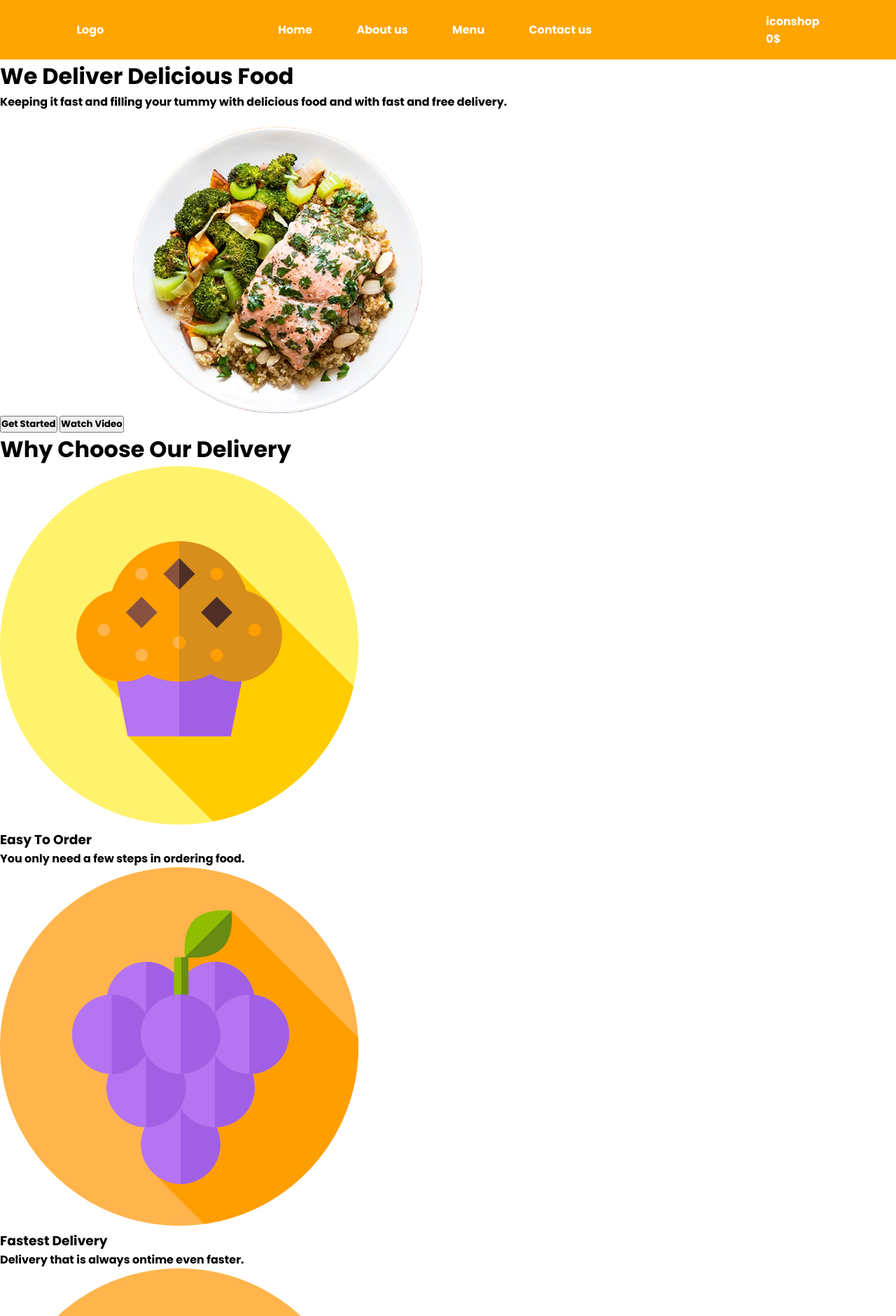
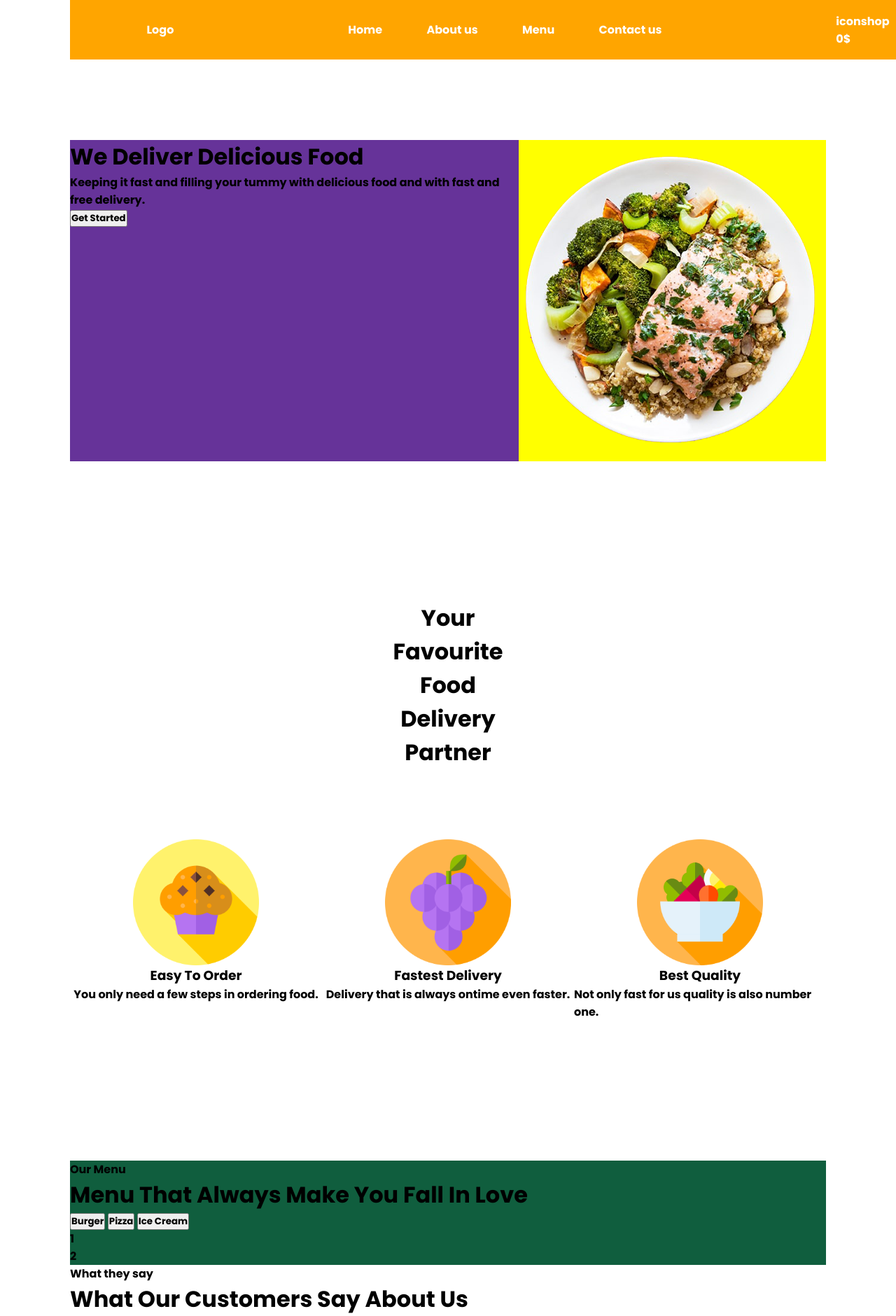
Before and after one commit to nikolastanin/Foodies, a PHP site: page / in a window 1280 px wide. Shown: the top 1880 px of the page at 70% size. Run offline with PHP 8.4, Linux system fonts and the light colour scheme.

Commit message:
layout change

```diff
--- a/css/styles.css
+++ b/css/styles.css
@@ -6,8 +6,13 @@
   font-family: "Poppins", sans-serif;
 }
 
+/* line 16, D:/xampp/htdocs/Foodies/scss/styles.scss */
+.container {
+  margin: 0 100px;
+}
+
 /*nav bar */
-/* line 18, D:/xampp/htdocs/Foodies/scss/styles.scss */
+/* line 20, D:/xampp/htdocs/Foodies/scss/styles.scss */
 .nav-bar {
   display: flex;
   justify-content: space-around;
@@ -15,23 +20,88 @@
   flex-direction: row;
   color: white;
   align-items: center;
+  position: fixed;
+  width: 100%;
 }
 
-/* line 27, D:/xampp/htdocs/Foodies/scss/styles.scss */
+/* line 33, D:/xampp/htdocs/Foodies/scss/styles.scss */
 .nav-bar a {
   text-decoration: none;
   color: white;
 }
 
-/* line 32, D:/xampp/htdocs/Foodies/scss/styles.scss */
+/* line 38, D:/xampp/htdocs/Foodies/scss/styles.scss */
 .nav-list .nav-item {
   display: inline-block;
   padding: 30px;
 }
 
-/* line 37, D:/xampp/htdocs/Foodies/scss/styles.scss */
+/* line 43, D:/xampp/htdocs/Foodies/scss/styles.scss */
 .nav-item:hover {
   background-color: red;
 }
 
+/* line 49, D:/xampp/htdocs/Foodies/scss/styles.scss */
+#section1 {
+  display: flex;
+  justify-content: space-around;
+  padding-top: 200px;
+}
+
+/* line 54, D:/xampp/htdocs/Foodies/scss/styles.scss */
+#section1 .left-box {
+  background-color: rebeccapurple;
+}
+
+/* line 57, D:/xampp/htdocs/Foodies/scss/styles.scss */
+#section1 .right-box {
+  background-color: yellow;
+}
+
+/* line 61, D:/xampp/htdocs/Foodies/scss/styles.scss */
+#section2 {
+  margin: 200px 0 200px 0;
+}
+
+/* line 65, D:/xampp/htdocs/Foodies/scss/styles.scss */
+#section2 #quality-container {
+  display: flex;
+  justify-content: space-around;
+}
+
+/* line 69, D:/xampp/htdocs/Foodies/scss/styles.scss */
+#section2 #quality-container .quality-item {
+  display: flex;
+  flex-direction: column;
+  align-items: center;
+}
+
+/* line 74, D:/xampp/htdocs/Foodies/scss/styles.scss */
+#section2 #quality-container img {
+  width: 50%;
+}
+
+/* line 80, D:/xampp/htdocs/Foodies/scss/styles.scss */
+#section2 .title-container {
+  display: flex;
+  justify-content: center;
+  text-align: center;
+  margin-bottom: 100px;
+}
+
+/* line 86, D:/xampp/htdocs/Foodies/scss/styles.scss */
+#section2 .title-container h1 {
+  width: 20%;
+}
+
+/* line 91, D:/xampp/htdocs/Foodies/scss/styles.scss */
+#section3 {
+  background-color: #105e3e;
+}
+
+/* line 101, D:/xampp/htdocs/Foodies/scss/styles.scss */
+#customer2 {
+  display: none;
+}
+
 /*# sourceMappingURL=styles.css.map */
--- a/index.html
+++ b/index.html
@@ -11,6 +11,7 @@
         <link rel="stylesheet" href="css/styles.css">
     </head>
     <body>
+        <div class="container">
         <nav class="nav-bar">
 
                 <div class="nav-logo">
@@ -38,17 +39,24 @@
         </nav>
 
         <div id="section1">
+            <div class="left-box">
                 <h1>We Deliver Delicious Food</h1>
                 <p>Keeping it fast and filling your tummy with delicious food and with fast and free delivery.
                 </p>
                 <button>Get Started</button>
-            <button> Watch Video </button>
+            </div>
+
+           <div class="right-box">
              <img src="images/food.png" alt="food-img">
            </div>
 
+        </div>
+
         <div id="section2">
+            <div class="title-container">
+                <h1>Your Favourite Food Delivery Partner</h1>
+            </div>
 
-            <h1>Why Choose Our Delivery</h1>
             <div id="quality-container">
                 <div class="quality-item">
                     <img src="images/food1.png" alt="">
@@ -71,38 +79,88 @@
 
         </div>
         <div id="section3">
+            <div class="title-container">
                 <h4>Our Menu</h4>
                 <h1>Menu That Always Make You Fall In Love</h1>
-            <ul>
-                <li>
+             </div>
+
+
+
+
+
+
+            <div id="menu-container">
+                <div class="menu-items">
                     <button>Burger</button>
-                </li>
-                <li>
+
                     <button>Pizza</button>
-                 </li>
-                 <li>
+
                     <button>Ice Cream</button>
-                 </li>
+                 </div>
+                 <div class="menu-preview">
+                    <div class="burger-items">
+                        <div>
+                            1
+                        </div>
+                        <div>
+                            2
+                        </div>
+                    </div>
+                    <div class="pizza-items">
 
-            </ul>
-            <div id="menu-container">
-                <div>food1 cont</div>
-                <div>food2 content</div>
+                    </div>
+                    <div class="ice-items">
+
+                    </div>
+                 </div>
+
             </div>
         </div>
         <div id="customers">
+            <div id="customer1">
+
                 <h4>What they say</h4>
             <h1>What Our Customers Say About Us</h1>
+            <img src="" alt="profile img">
+            <h3>Mary Luketch</h3>
+            <img width="200px" src="/images/ratings.png" alt="">
             <p>"Lorem ipsum dolor sit amet, consectetur adipiscing elit. Donec in finibus purus, eget gravida tortor. Proin vulputate fermentum justo nec auctor. Nunc cursus tellus ut justo convallis fermentum. Sed pulvinar posuere ligula at pharetra. Nunc ut luctus leo. Praesent ut ante sit amet magna pretium pretium. "</p>
-            <div id="customer-container">
+
+            </div>
+            <div id="customer2">
+
+                <h4>What they say</h4>
+            <h1>What Our Customers Say About Us</h1>
             <img src="" alt="profile img">
-                <h5>Theresa Jordan</h5>
-                <p>Food Enthusiast</p>
+            <h3>Mary Luketch</h3>
             <img width="200px" src="/images/ratings.png" alt="">
+            <p>"Lorem ipsum dolor sit amet, consectetur adipiscing elit. Donec in finibus purus, eget gravida tortor. Proin vulputate fermentum justo nec auctor. Nunc cursus tellus ut justo convallis fermentum. Sed pulvinar posuere ligula at pharetra. Nunc ut luctus leo. Praesent ut ante sit amet magna pretium pretium. "</p>
+
+            </div>
+
+
+            <div id="customer-flip">
+                <button>back</button>
+                img1 img22
+                <button>forward</button>
+
             </div>
         </div>
         <br><br>
+        <abbr title="test">PHP</abbr>
+        <form name="forma" method="post" action="film.php">
+            Omiljeni film?<br><br>
+            <select name="film" size="1">
+            <option value="matrix">Matrix</option>
+            <option value="terminator">Terminator</option>
+            <option value="starwars">StarWars</option>
+            </select>
+            <br><br>
+            <input type="submit" name="sd" value="pošalji">
+            <input type="reset" name="rd" value="ponništi">
+            </form>
 
+    </div>
         <script src="main.js" async defer></script>
     </body>
 </html>
--- a/scss/styles.scss
+++ b/scss/styles.scss
@@ -13,7 +13,9 @@ $paragraph-color: #8E8E8E;
 }
 
 
-
+.container{
+    margin: 0 100px;
+}
 /*nav bar */
 .nav-bar{
     display: flex;
@@ -22,6 +24,10 @@ $paragraph-color: #8E8E8E;
     flex-direction: row;
     color : white;
     align-items: center;
+    position: fixed;
+    width: 100%;
+
+
 }
 .nav-bar{
     a{
@@ -37,3 +43,61 @@ $paragraph-color: #8E8E8E;
 .nav-item:hover{
    background-color: red;
 }
+
+
+//section 1
+#section1{
+    display: flex;
+    justify-content: space-around;
+   padding-top:200px;
+}
+#section1 .left-box{
+    background-color: rebeccapurple;
+}
+#section1 .right-box{
+    background-color: yellow;
+}
+//section 2
+#section2{
+    margin: 200px 0 200px 0 ;
+
+
+#quality-container{
+    display: flex;
+    justify-content: space-around;
+
+    .quality-item{
+        display: flex;
+        flex-direction: column;
+        align-items: center;
+    }
+     img{
+         width: 50%;
+
+    }
+}
+}
+#section2 .title-container  {
+    display: flex;
+    justify-content: center;
+    text-align: center;
+    margin-bottom: 100px;
+
+       h1{
+           width: 20%;
+       }
+   }
+//section 3(menu)
+#section3{
+    background-color: rgb(16, 94, 62);
+
+}
+
+
+
+
+
+
+#customer2{
+    display: none;
+}
```
Also changed, not shown: scss/styles.css (+75 -0 lines), 2 other files. Lines whose indentation alone changed are shown as unchanged.
